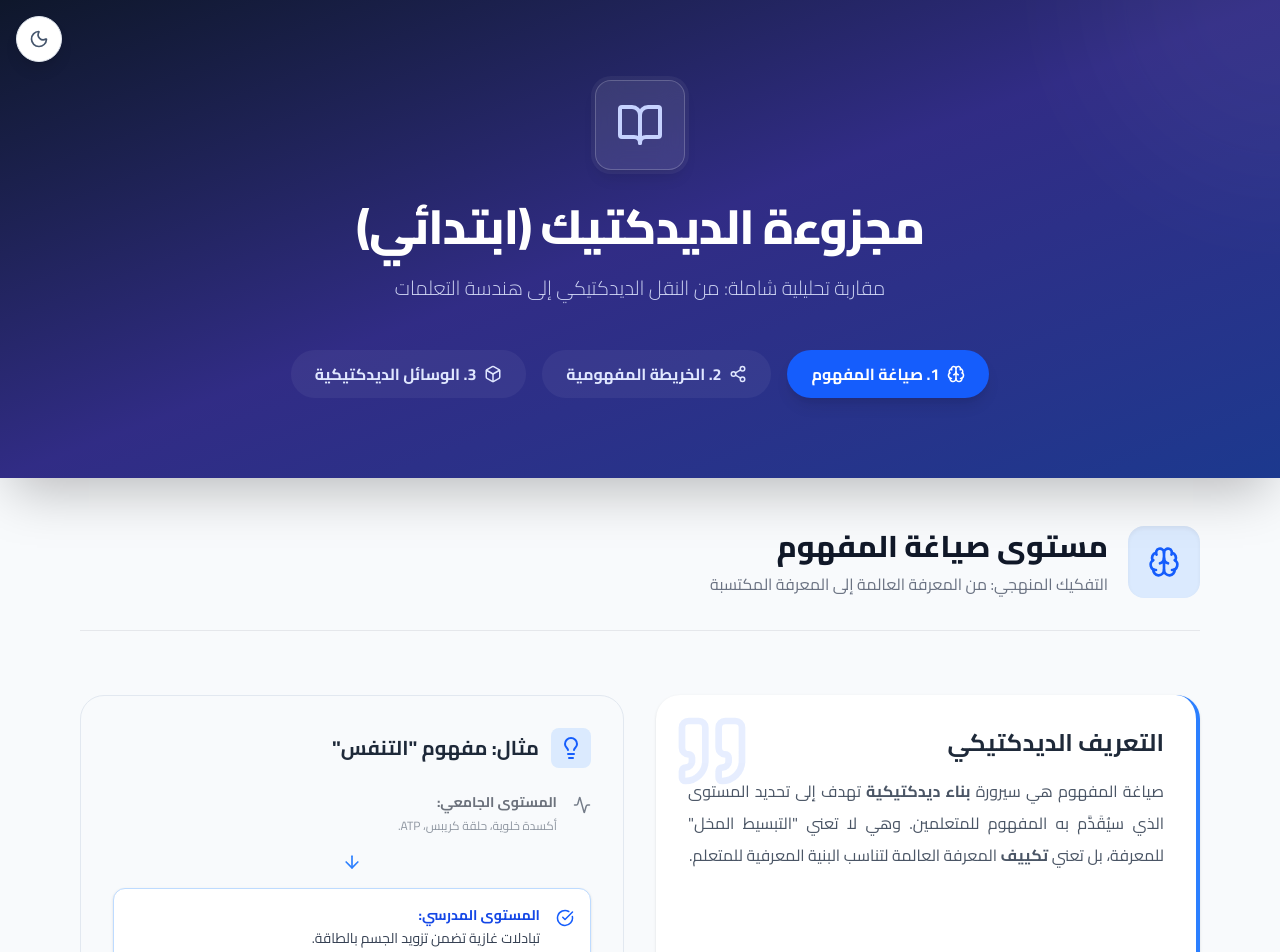
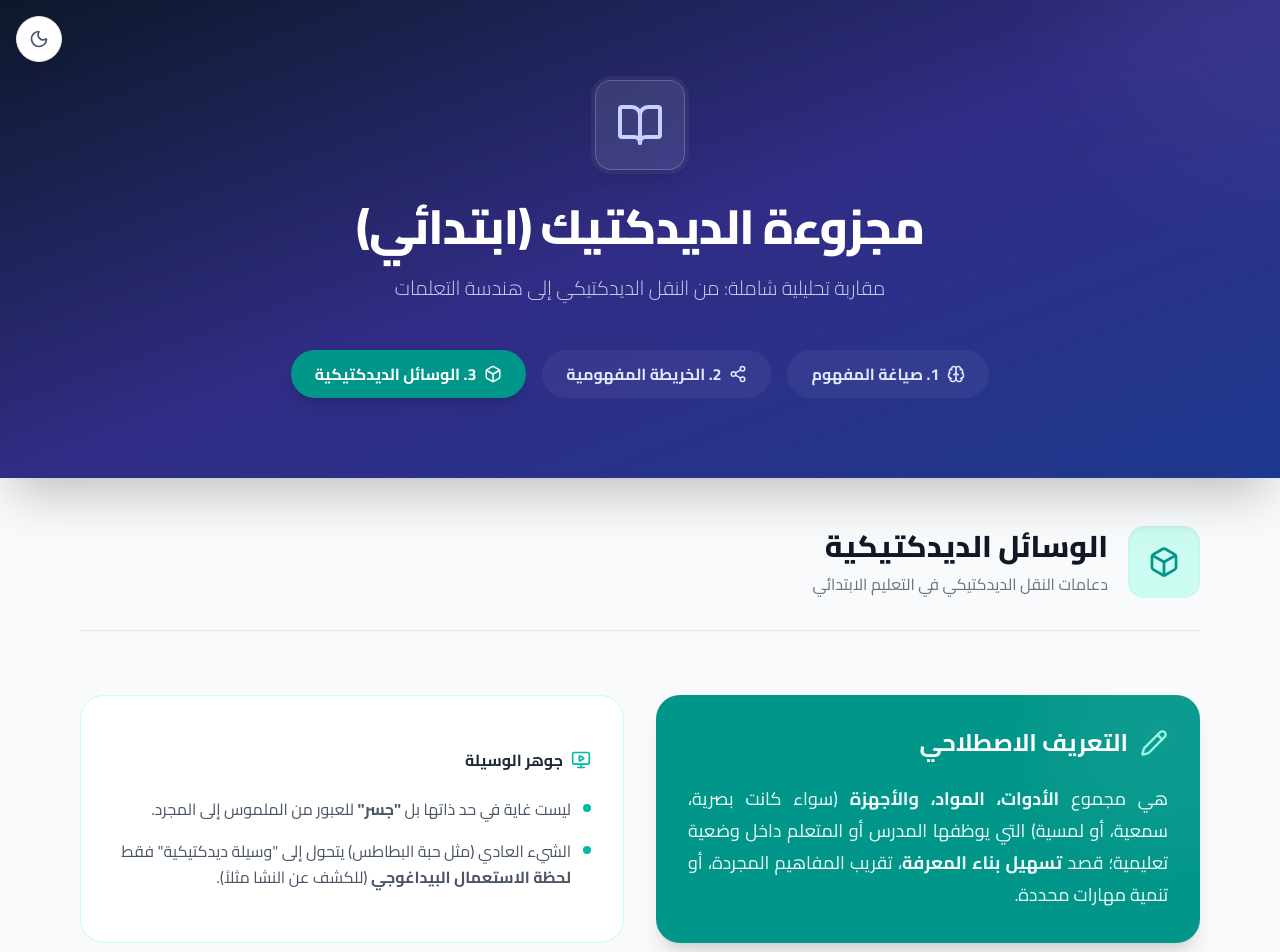
Before and after one commit to abdo2003ta-stack/didactic-module, a Next.js app: page / in a window 1280 px wide. Shown: the top 952 px of the page. Built offline with nearby package versions, Linux system fonts and the light colour scheme.

Commit message:
fix: إضافة التعريف الاصطلاحي الغائب للوسائل الديدكتيكية

```diff
--- a/app/page.tsx
+++ b/app/page.tsx
@@ -6,7 +6,7 @@ import {
   Activity, Quote, ArrowRight, Sun, Moon, Sprout, Droplets,
   Microscope, Globe, MonitorPlay, Zap, FlaskConical, Scale,
   AlertTriangle, Target, MousePointerClick, Network, Split, GitGraph, ShieldCheck,
-  Rabbit, Cat, Leaf, Utensils
+  Rabbit, Cat, Leaf, Utensils, Pencil
 } from 'lucide-react';
 
 // ------------------- TYPES -------------------
@@ -14,7 +14,7 @@ type Section = 'formulation' | 'conceptMap' | 'didacticMeans';
 
 // ------------------- MAIN COMPONENT -------------------
 export default function DidacticModulePage() {
-  const [activeSection, setActiveSection] = useState<Section>('formulation');
+  const [activeSection, setActiveSection] = useState<Section>('didacticMeans'); // Default to show the fix
   const [isDark, setIsDark] = useState(false);
 
   useEffect(() => {
@@ -60,7 +60,7 @@ export default function DidacticModulePage() {
 
       <main className="container mx-auto px-4 py-12 max-w-6xl min-h-[600px]">
 
-        {/* ================= SECTION 1: FORMULATION (RESTORED FULL VERSION) ================= */}
+        {/* ================= SECTION 1: FORMULATION (FULL VERSION) ================= */}
         {activeSection === 'formulation' && (
           <div className="space-y-16 animate-fade-in">
             <SectionHeader
@@ -144,7 +144,7 @@ export default function DidacticModulePage() {
           </div>
         )}
 
-        {/* ================= SECTION 2: CONCEPT MAP (UPDATED DEEP VERSION) ================= */}
+        {/* ================= SECTION 2: CONCEPT MAP (DEEP + PRIMARY EXAMPLE) ================= */}
         {activeSection === 'conceptMap' && (
           <div className="space-y-16 animate-fade-in">
             <SectionHeader
@@ -255,7 +255,7 @@ export default function DidacticModulePage() {
           </div>
         )}
 
-        {/* ================= SECTION 3: DIDACTIC MEANS (UPDATED PRIMARY EXAMPLES) ================= */}
+        {/* ================= SECTION 3: DIDACTIC MEANS (ADDED DEFINITION) ================= */}
         {activeSection === 'didacticMeans' && (
           <div className="space-y-16 animate-fade-in">
             <SectionHeader
@@ -265,15 +265,48 @@ export default function DidacticModulePage() {
               colorClass="bg-teal-100 dark:bg-teal-900/30 text-teal-700 dark:text-teal-300"
             />
 
-            {/* Concept */}
+            {/* 1. Definition Section (NEW) */}
+            <div className="grid md:grid-cols-2 gap-8">
+               <div className="bg-teal-600 text-white p-8 rounded-3xl relative overflow-hidden shadow-xl">
+                  <div className="absolute -right-10 -top-10 bg-white/10 w-40 h-40 rounded-full blur-3xl"></div>
+                  <h3 className="text-2xl font-bold mb-6 flex items-center gap-3">
+                     <Pencil className="text-teal-200" size={28}/> التعريف الاصطلاحي
+                  </h3>
+                  <p className="leading-8 text-lg opacity-95 text-justify">
+                     هي مجموع <strong>الأدوات، المواد، والأجهزة</strong> (سواء كانت بصرية، سمعية، أو لمسية) التي يوظفها المدرس أو المتعلم داخل وضعية تعليمية؛ قصد <strong>تسهيل بناء المعرفة</strong>، تقريب المفاهيم المجردة، أو تنمية مهارات محددة.
+                  </p>
+               </div>
+
+               <div className="bg-white dark:bg-slate-900 p-8 rounded-3xl border border-teal-100 dark:border-teal-900/30 flex flex-col justify-center">
+                  <h4 className="font-bold text-gray-800 dark:text-gray-200 mb-6 flex items-center gap-2">
+                     <MonitorPlay size={20} className="text-teal-500"/> جوهر الوسيلة
+                  </h4>
+                  <ul className="space-y-4">
+                     <li className="flex items-start gap-3">
+                        <div className="w-2 h-2 mt-2 bg-teal-500 rounded-full shrink-0"></div>
+                        <span className="text-gray-600 dark:text-gray-400 leading-relaxed">
+                           ليست غاية في حد ذاتها بل <strong>"جسر"</strong> للعبور من الملموس إلى المجرد.
+                        </span>
+                     </li>
+                     <li className="flex items-start gap-3">
+                        <div className="w-2 h-2 mt-2 bg-teal-500 rounded-full shrink-0"></div>
+                        <span className="text-gray-600 dark:text-gray-400 leading-relaxed">
+                           الشيء العادي (مثل حبة البطاطس) يتحول إلى "وسيلة ديدكتيكية" فقط <strong>لحظة الاستعمال البيداغوجي</strong> (للكشف عن النشا مثلاً).
+                        </span>
+                     </li>
+                  </ul>
+               </div>
+            </div>
+
+            {/* 2. Function & Role */}
             <div className="bg-white dark:bg-slate-900 p-8 rounded-3xl shadow-sm border-l-8 border-teal-500">
                <h3 className="text-2xl font-bold mb-4">الدور الوظيفي في الابتدائي</h3>
                <p className="text-gray-600 dark:text-slate-300 leading-8">
-                 الطفل في المرحلة الابتدائية (7-12 سنة) يمر بمرحلة <strong>العمليات المحسوسة</strong> (بياجيه). لذلك، فإن الوسيلة الديدكتيكية ليست خياراً بل ضرورة حتمية لنقل المعرفة من مستواها المجرد إلى مستوى ملموس يدركه الطفل بحواسه.
+                 الطفل في المرحلة الابتدائية (7-12 سنة) يمر بمرحلة <strong>العمليات المحسوسة</strong> (بياجيه). لذلك، فإن الوسيلة الديدكتيكية ليست خياراً كمالياً بل ضرورة حتمية لنقل المعرفة من مستواها المجرد إلى مستوى ملموس يدركه الطفل بحواسه.
                </p>
             </div>
 
-            {/* Primary School Scenarios */}
+            {/* 3. Primary School Scenarios */}
             <div className="space-y-8">
                <div className="text-center mb-8">
                  <h3 className="text-2xl font-bold text-gray-800 dark:text-white">سيناريوهات تطبيقية من القسم</h3>
@@ -283,7 +316,7 @@ export default function DidacticModulePage() {
                <PrimaryDidacticScenarios />
             </div>
 
-            {/* Selection Criteria */}
+            {/* 4. Selection Criteria */}
             <div className="bg-slate-900 text-slate-200 rounded-3xl p-8">
                 <h3 className="text-2xl font-bold text-white mb-6 flex items-center gap-3">
                   <Target className="text-teal-400" /> معايير اختيار الوسيلة (للطفل)
@@ -306,7 +339,7 @@ export default function DidacticModulePage() {
   );
 }
 
-// =================== HELPER COMPONENTS (ALL INCLUDED) ===================
+// =================== HELPER COMPONENTS ===================
 
 function ExpandedConceptMap() {
   const [highlight, setHighlight] = useState<string | null>(null);
```
